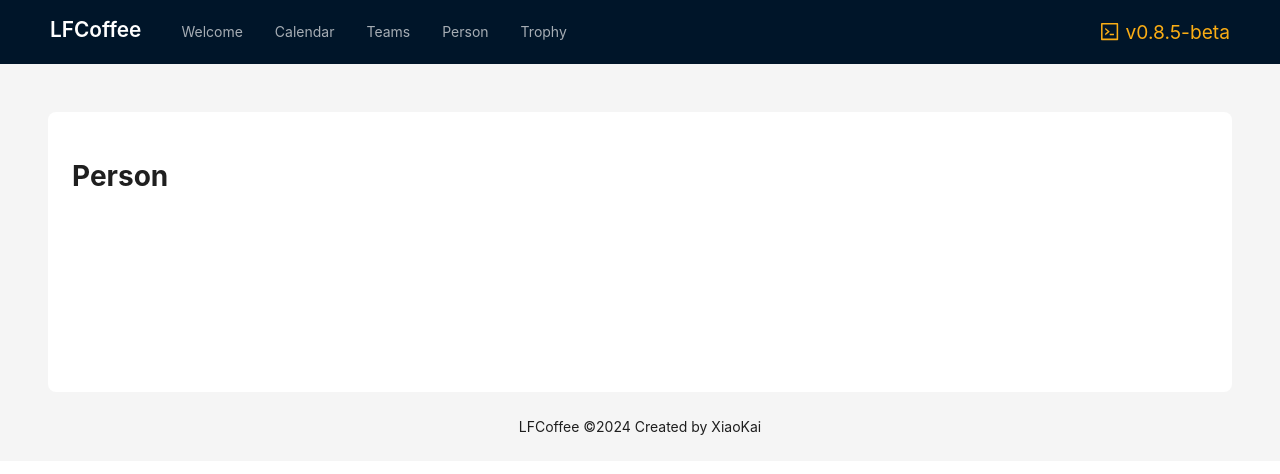
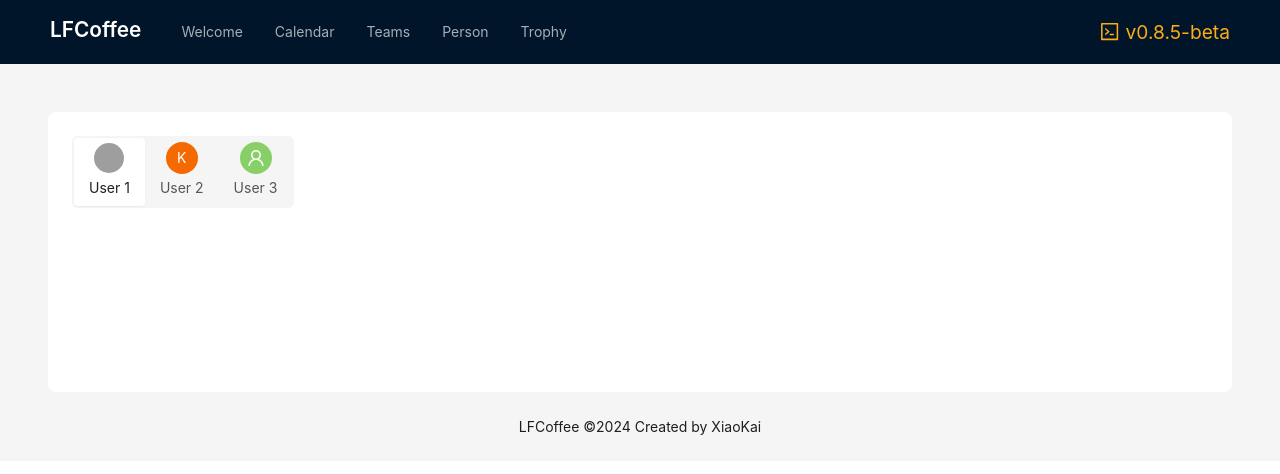
Before and after one commit to xkaing/LFCoffee, a React (Vite) app: page /person in a window 1280 px wide. Shown: the top 474 px of the page. Built offline with nearby package versions, Linux system fonts and the light colour scheme; grey boxes are pictures that could not be loaded.

Commit message:
feat:更新图片资源

```diff
--- a/src/Person/Person.jsx
+++ b/src/Person/Person.jsx
@@ -1,14 +1,75 @@
 import { useContext } from "react";
 import { CoffeeDataContext } from "../contexts/CoffeeDataContext.jsx";
+import React from "react";
+import { UserOutlined } from "@ant-design/icons";
+import { Avatar, Flex, Segmented } from "antd";
 
 const Person = () => {
   const coffeeData = useContext(CoffeeDataContext);
   console.log(coffeeData);
   return (
     <div>
-      <h1>Person</h1>
+      <PersonSegmented />
     </div>
   );
 };
 
+const PersonSegmented = () => (
+  <Flex gap="small" align="flex-start" vertical>
+    <Segmented
+      options={[
+        {
+          label: (
+            <div
+              style={{
+                padding: 4,
+              }}
+            >
+              <Avatar src="https://api.dicebear.com/7.x/miniavs/svg?seed=8" />
+              <div>User 1</div>
+            </div>
+          ),
+          value: "user1",
+        },
+        {
+          label: (
+            <div
+              style={{
+                padding: 4,
+              }}
+            >
+              <Avatar
+                style={{
+                  backgroundColor: "#f56a00",
+                }}
+              >
+                K
+              </Avatar>
+              <div>User 2</div>
+            </div>
+          ),
+          value: "user2",
+        },
+        {
+          label: (
+            <div
+              style={{
+                padding: 4,
+              }}
+            >
+              <Avatar
+                style={{
+                  backgroundColor: "#87d068",
+                }}
+                icon={<UserOutlined />}
+              />
+              <div>User 3</div>
+            </div>
+          ),
+          value: "user3",
+        },
+      ]}
+    />
+  </Flex>
+);
 export default Person;
```
Also changed, not shown: src/assets/avatar/ios-3.JPG.
